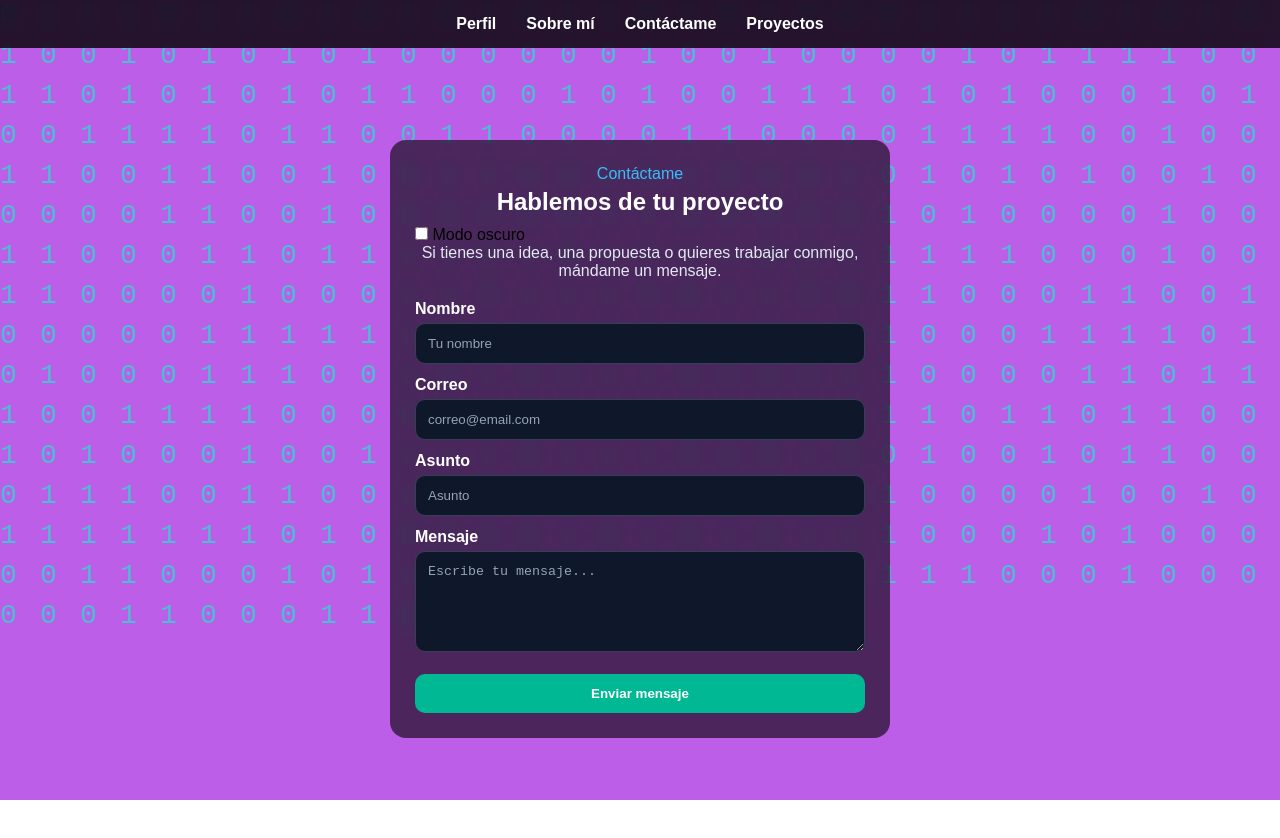
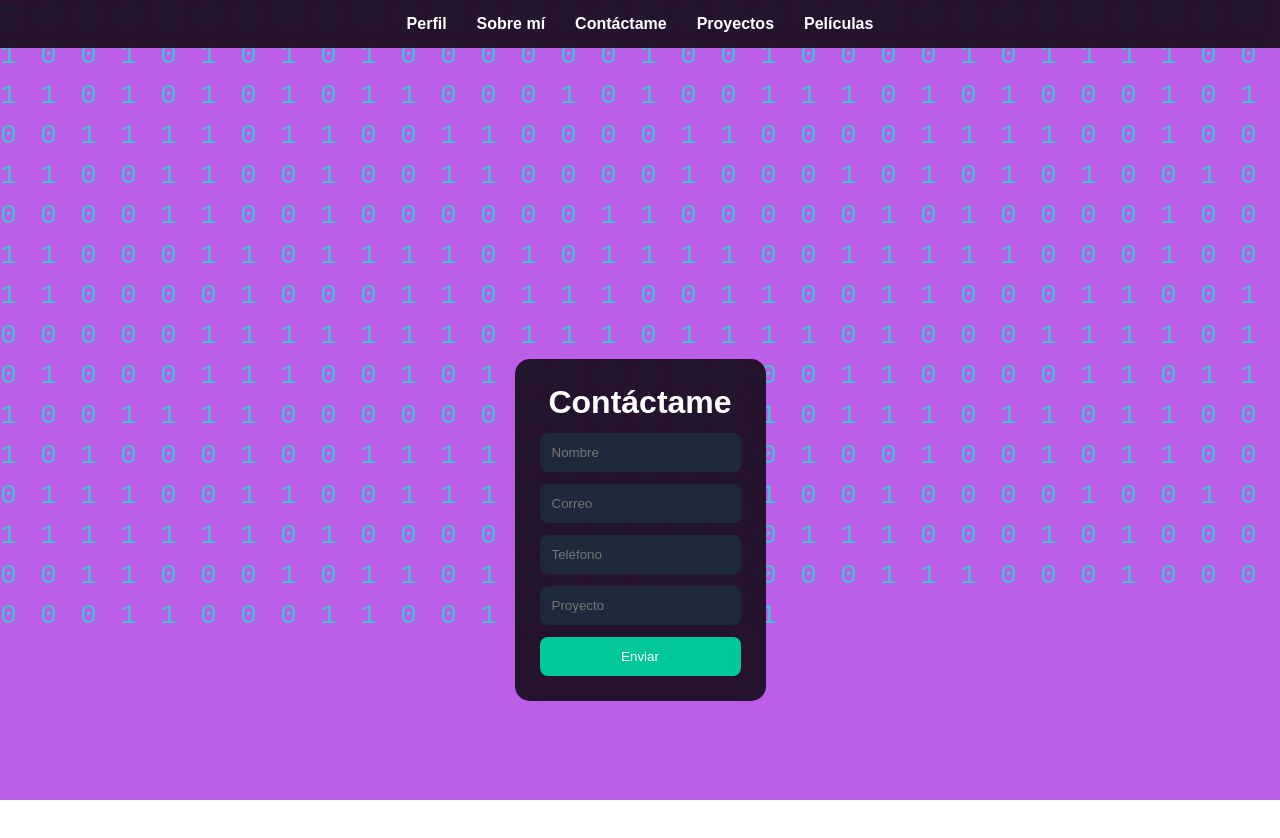
Before and after one commit to Jorge-Montano/proyecto-nuxt, a Nuxt app: page /contacto in a window 1280 px wide. Shown: the top 838 px of the page. Built offline with nearby package versions, Linux system fonts and the light colour scheme.

Commit message:
Formulario conectado a Google Sheets

```diff
--- a/app/assets/main.css
+++ b/app/assets/main.css
@@ -41,18 +41,17 @@ body {
 /* ========================= */
 /* 🎯 CONTENIDO ENCIMA */
 /* ========================= */
-
+/* CONTENIDO PRINCIPAL */
 .contenido {
   position: relative;
-  z-index: 10;
+  z-index: 10; /* 🔥 esto lo trae al frente */
 
   display: flex;
   justify-content: center;
   align-items: center;
 
-  height: 100vh;
-
-  padding-top: 80px; /* espacio para el menú */
+  min-height: 100vh;
+  padding-top: 80px;
 }
 
 /* ========================= */
--- a/app/components/AppSideBar.vue
+++ b/app/components/AppSideBar.vue
@@ -4,6 +4,7 @@
     <NuxtLink to="/sobre-mi">Sobre mí</NuxtLink>
     <NuxtLink to="/contacto">Contáctame</NuxtLink>
     <NuxtLink to="/proyectos">Proyectos</NuxtLink>
+    <NuxtLink to="/peliculas">Películas</NuxtLink>
   </nav>
 </template>
 
--- /dev/null
+++ b/app/components/Peliculas.vue
@@ -0,0 +1,124 @@
+<script setup>
+// Importamos herramientas de Vue
+import { ref, onMounted } from 'vue'
+
+// Estado para guardar películas
+const peliculas = ref([])
+
+// Estado de carga
+const loading = ref(true)
+
+// Se ejecuta en el navegador (CSR)
+onMounted(async () => {
+  try {
+    // Llamada a API externa
+    const res = await fetch('https://api.tvmaze.com/shows')
+
+    // Convertimos a JSON
+    peliculas.value = await res.json()
+
+  } catch (error) {
+    console.error('Error al cargar películas:', error)
+  } finally {
+    loading.value = false
+  }
+})
+</script>
+
+<template>
+  <div class="container">
+
+    <!-- TÍTULO -->
+    <h1 class="titulo">Catálogo de Películas</h1>
+
+    <!-- LOADING -->
+    <p v-if="loading" class="loading">Cargando...</p>
+
+    <!-- GRID DE TARJETAS -->
+    <div class="grid">
+      <div
+        v-for="item in peliculas.slice(0, 12)"
+        :key="item.id"
+        class="card"
+      >
+        <!-- IMAGEN -->
+        <img :src="item.image?.medium" alt="poster" />
+
+        <!-- NOMBRE -->
+        <h2>{{ item.name }}</h2>
+
+        <!-- DESCRIPCIÓN -->
+        <p v-html="item.summary"></p>
+      </div>
+    </div>
+
+  </div>
+</template>
+
+<style scoped>
+
+/* CONTENEDOR PRINCIPAL */
+.container {
+  width: 100%;
+  max-width: 1200px;
+  padding: 20px;
+
+  margin: 0 auto; /* centra horizontal */
+}
+
+/* TÍTULO */
+.titulo {
+  text-align: center;
+  color: white;
+  font-size: 2rem;
+  margin-bottom: 20px;
+}
+
+/* LOADING */
+.loading {
+  text-align: center;
+  color: white;
+}
+
+/* GRID */
+.grid {
+  display: grid;
+  grid-template-columns: repeat(auto-fit, minmax(220px, 1fr));
+  gap: 20px;
+}
+
+/* TARJETA */
+.card {
+  background: #020617;
+  border-radius: 12px;
+  overflow: hidden;
+  padding: 10px;
+
+  transition: transform 0.3s ease;
+}
+
+/* EFECTO HOVER */
+.card:hover {
+  transform: scale(1.05);
+}
+
+/* IMAGEN */
+.card img {
+  width: 100%;
+  border-radius: 10px;
+}
+
+/* TITULO CARD */
+.card h2 {
+  color: white;
+  font-size: 1rem;
+  margin: 10px 0;
+}
+
+/* DESCRIPCIÓN */
+.card p {
+  color: #94a3b8;
+  font-size: 0.8rem;
+}
+
+</style>
--- a/app/pages/contacto.vue
+++ b/app/pages/contacto.vue
@@ -1,212 +1,125 @@
 <script setup>
-import { reactive, ref } from 'vue'
+import { ref } from 'vue'
 
-const form = reactive({
+// 🔹 estado del formulario
+const form = ref({
   nombre: '',
-  email: '',
-  asunto: '',
-  mensaje: ''
+  correo: '',
+  telefono: '',
+  proyecto: ''
 })
 
+// 🔹 loader
 const loading = ref(false)
-const enviado = ref(false)
-const errorMsg = ref('')
 
-const handleSubmit = async () => {
-  errorMsg.value = ''
-  enviado.value = false
-
-  if (!form.nombre || !form.email || !form.asunto || !form.mensaje) {
-    errorMsg.value = 'Por favor completa todos los campos.'
-    return
-  }
-
+// 🔹 función enviar
+const enviar = async () => {
   loading.value = true
 
   try {
-    await new Promise((resolve) => setTimeout(resolve, 800))
-    enviado.value = true
+    await fetch(
+      'https://script.google.com/macros/s/AKfycbyWwEAcdIkAHAgZkKR8E4PwghQWHh5gM5yQBE7CcSeeOirFh8Q5VNV1SGmUdFup5c9a/exec',
+      {
+        method: 'POST',
+        mode: 'no-cors', // 🔥 CLAVE
+        body: JSON.stringify(form.value)
+      }
+    )
 
-    form.nombre = ''
-    form.email = ''
-    form.asunto = ''
-    form.mensaje = ''
+    alert('Mensaje enviado 🚀')
+
+    form.value = {
+      nombre: '',
+      correo: '',
+      telefono: '',
+      proyecto: ''
+    }
+
   } catch (error) {
-    errorMsg.value = 'Ocurrió un error al enviar el mensaje.'
-  } finally {
-    loading.value = false
+    console.error(error)
+    alert('Error de conexión ❌')
   }
+
+  loading.value = false
 }
 </script>
 
 <template>
-  <div class="container">
-    <section class="contacto">
-      <div class="contacto__card">
+  <div class="contenido">
+    <div class="container">
+      <h1>Contáctame</h1>
 
-        <p class="contacto__tag">Contáctame</p>
-        <h1 class="contacto__title">Hablemos de tu proyecto</h1>
+      <input v-model="form.nombre" placeholder="Nombre" />
+      <input v-model="form.correo" placeholder="Correo" />
+      <input v-model="form.telefono" placeholder="Teléfono" />
+      <input v-model="form.proyecto" placeholder="Proyecto" />
 
-        <!-- MODO OSCURO -->
-        <ColorModeButton />
-
-        <p class="contacto__text">
-          Si tienes una idea, una propuesta o quieres trabajar conmigo, mándame un mensaje.
-        </p>
-
-        <form class="contacto__form" @submit.prevent="handleSubmit">
-
-          <div class="contacto__group">
-            <label>Nombre</label>
-            <input v-model="form.nombre" type="text" placeholder="Tu nombre" />
-          </div>
-
-          <div class="contacto__group">
-            <label>Correo</label>
-            <input v-model="form.email" type="email" placeholder="correo@email.com" />
-          </div>
-
-          <div class="contacto__group">
-            <label>Asunto</label>
-            <input v-model="form.asunto" type="text" placeholder="Asunto" />
-          </div>
-
-          <div class="contacto__group">
-            <label>Mensaje</label>
-            <textarea v-model="form.mensaje" rows="5" placeholder="Escribe tu mensaje..."></textarea>
-          </div>
-
-          <button class="contacto__button" :disabled="loading">
-            {{ loading ? 'Enviando...' : 'Enviar mensaje' }}
-          </button>
-
-          <p v-if="enviado" class="success">
-            ✅ Mensaje enviado correctamente
-          </p>
-
-          <p v-if="errorMsg" class="error">
-            {{ errorMsg }}
-          </p>
-
-        </form>
-
-      </div>
-    </section>
+      <button @click="enviar" :disabled="loading">
+        {{ loading ? 'Enviando...' : 'Enviar' }}
+      </button>
+    </div>
   </div>
 </template>
 
 <style scoped>
 
-/* CONTENEDOR */
-.container {
-  min-height: 100vh;
-  padding: 100px 20px 40px;
+/* 🔥 CONTENEDOR PRINCIPAL (SOLUCIONA TU PROBLEMA) */
+.contenido {
+  position: relative;
+  z-index: 10;
+
   display: flex;
   justify-content: center;
+  align-items: center;
+
+  min-height: 100vh;
+  padding-top: 100px;
 }
 
-/* TARJETA */
-.contacto__card {
+/* 🔥 TARJETA */
+.container {
   width: 100%;
-  max-width: 500px;
+  max-width: 400px;
+
+  display: flex;
+  flex-direction: column;
+  gap: 12px;
+
+  background: rgba(0, 0, 0, 0.8);
   padding: 25px;
-  border-radius: 16px;
+  border-radius: 15px;
 
-  background: rgba(0, 0, 0, 0.6);
   backdrop-filter: blur(10px);
 }
 
-/* TEXTOS */
-.contacto__tag {
+/* 🔥 TÍTULO */
+h1 {
+  color: white;
   text-align: center;
-  color: #38bdf8;
-  margin-bottom: 5px;
 }
 
-.contacto__title {
-  text-align: center;
+/* 🔥 INPUTS */
+input {
+  padding: 12px;
+  border-radius: 8px;
+  border: none;
+
+  background: #1e293b;
   color: white;
-  margin-bottom: 10px;
 }
 
-.contacto__text {
-  text-align: center;
-  color: #e2e8f0;
-  margin-bottom: 20px;
-}
-
-/* FORM */
-.contacto__form {
-  display: flex;
-  flex-direction: column;
-  gap: 12px;
-}
-
-/* GROUP */
-.contacto__group {
-  display: flex;
-  flex-direction: column;
-  gap: 5px;
-}
-
-/* LABEL */
-.contacto__group label {
-  color: #ffffff;
-  font-weight: bold;
-}
-
-/* INPUTS */
-.contacto__group input,
-.contacto__group textarea {
-  width: 100%;
+/* 🔥 BOTÓN */
+button {
   padding: 12px;
-  border-radius: 10px;
-  border: 1px solid #334155;
-
-  background: #0f172a;
+  background: #00c896;
   color: white;
-
-  outline: none;
-}
-
-/* PLACEHOLDER */
-.contacto__group input::placeholder,
-.contacto__group textarea::placeholder {
-  color: #94a3b8;
-}
-
-/* FOCUS */
-.contacto__group input:focus,
-.contacto__group textarea:focus {
-  border-color: #00b894;
-}
-
-/* BOTÓN */
-.contacto__button {
-  margin-top: 10px;
-  padding: 12px;
   border: none;
-  border-radius: 10px;
-
-  background: #00b894;
-  color: white;
-  font-weight: bold;
-
+  border-radius: 8px;
   cursor: pointer;
 }
 
-.contacto__button:hover {
-  background: #019874;
-}
-
-/* MENSAJES */
-.success {
-  color: #4ade80;
-  text-align: center;
-}
-
-.error {
-  color: #f87171;
-  text-align: center;
+button:disabled {
+  opacity: 0.6;
+  cursor: not-allowed;
 }
 </style>
--- /dev/null
+++ b/app/pages/peliculas.vue
@@ -0,0 +1,5 @@
+<template>
+  <div class="contenido">
+    <Peliculas />
+  </div>
+</template>
```
